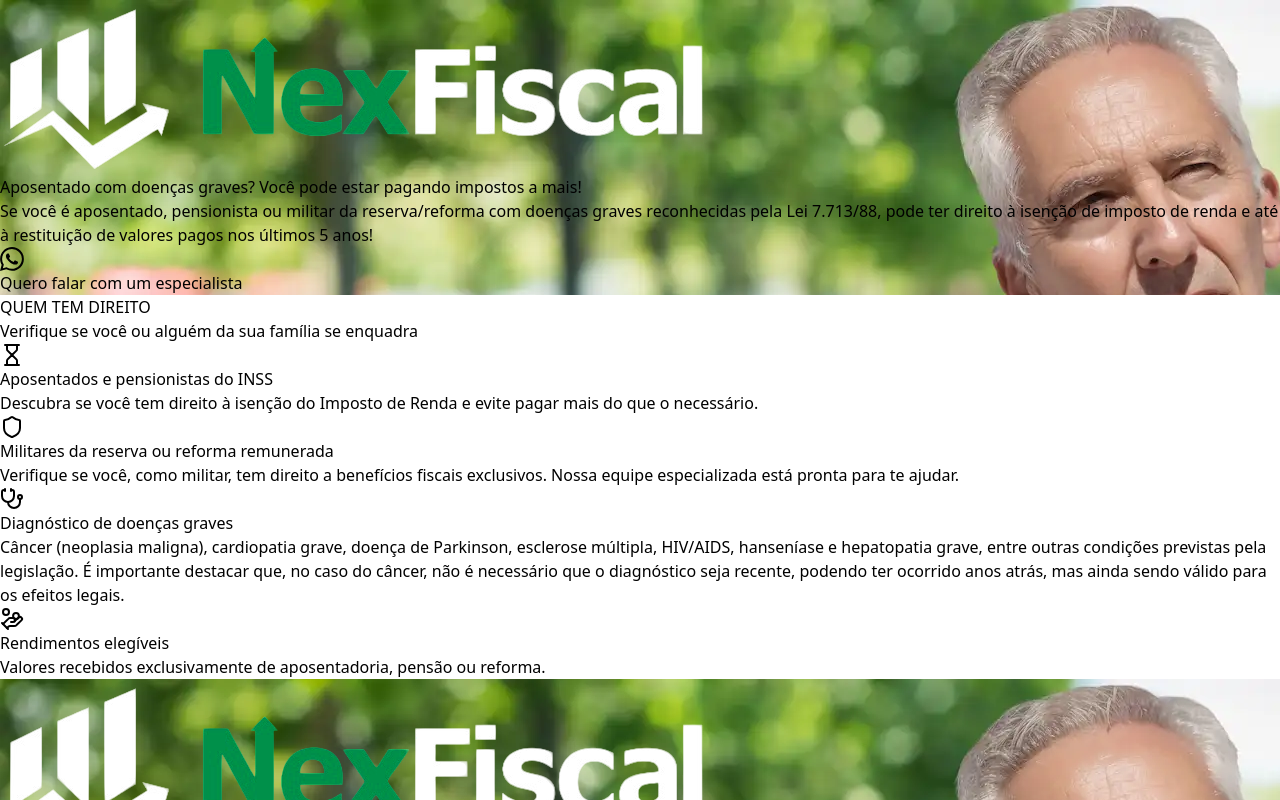
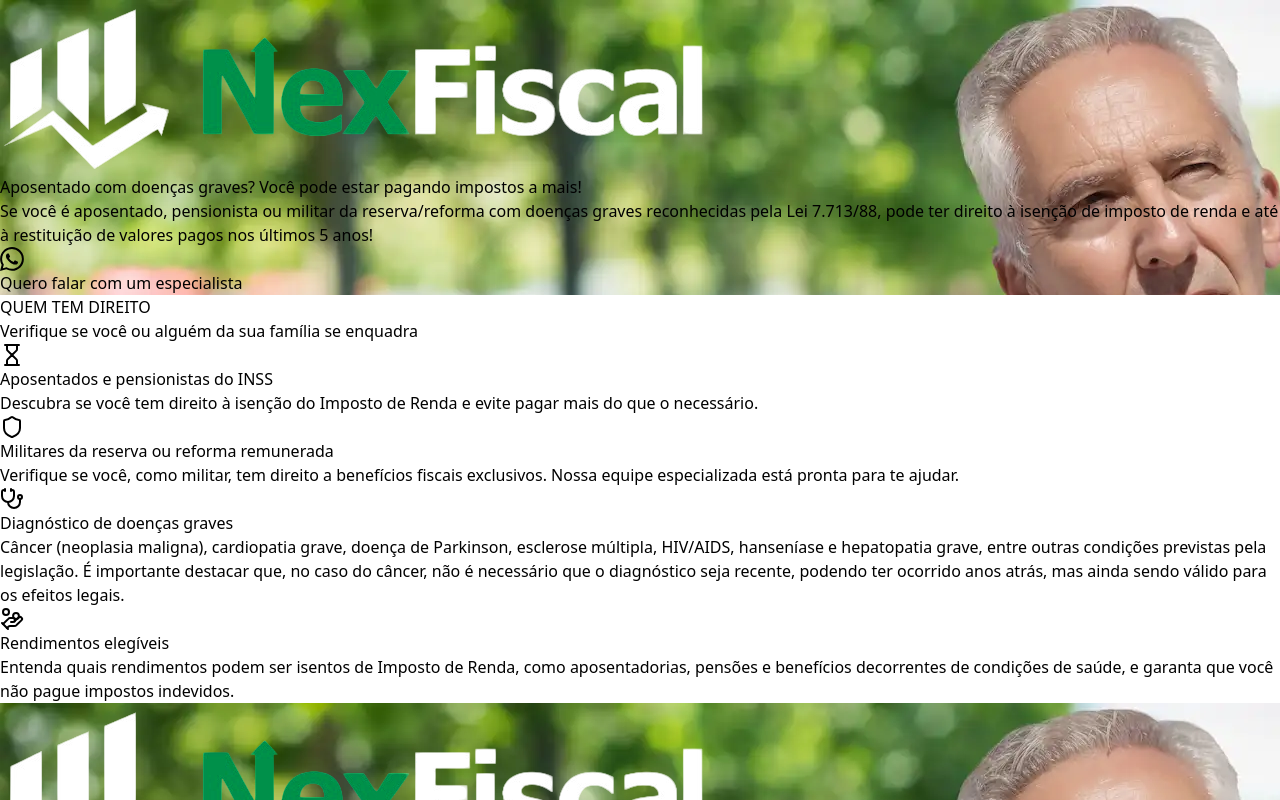
Before and after one commit to EdisonMatos/LP-Nexfiscal, a React (Vite) app: page /aposentadoria in a window 1280 px wide. Shown: the top 800 px of the page. Built offline with nearby package versions, Linux system fonts and the light colour scheme; a web font is replaced by a local one.

Commit message:
feat: Finaliza página previdenciária

```diff
--- a/src/content/contentAposentadoria.jsx
+++ b/src/content/contentAposentadoria.jsx
@@ -128,7 +128,7 @@
         ),
         title: "Rendimentos elegíveis",
         description:
-          "Valores recebidos exclusivamente de aposentadoria, pensão ou reforma.",
+          "Entenda quais rendimentos podem ser isentos de Imposto de Renda, como aposentadorias, pensões e benefícios decorrentes de condições de saúde, e garanta que você não pague impostos indevidos. ",
       },
     },
   },
```
